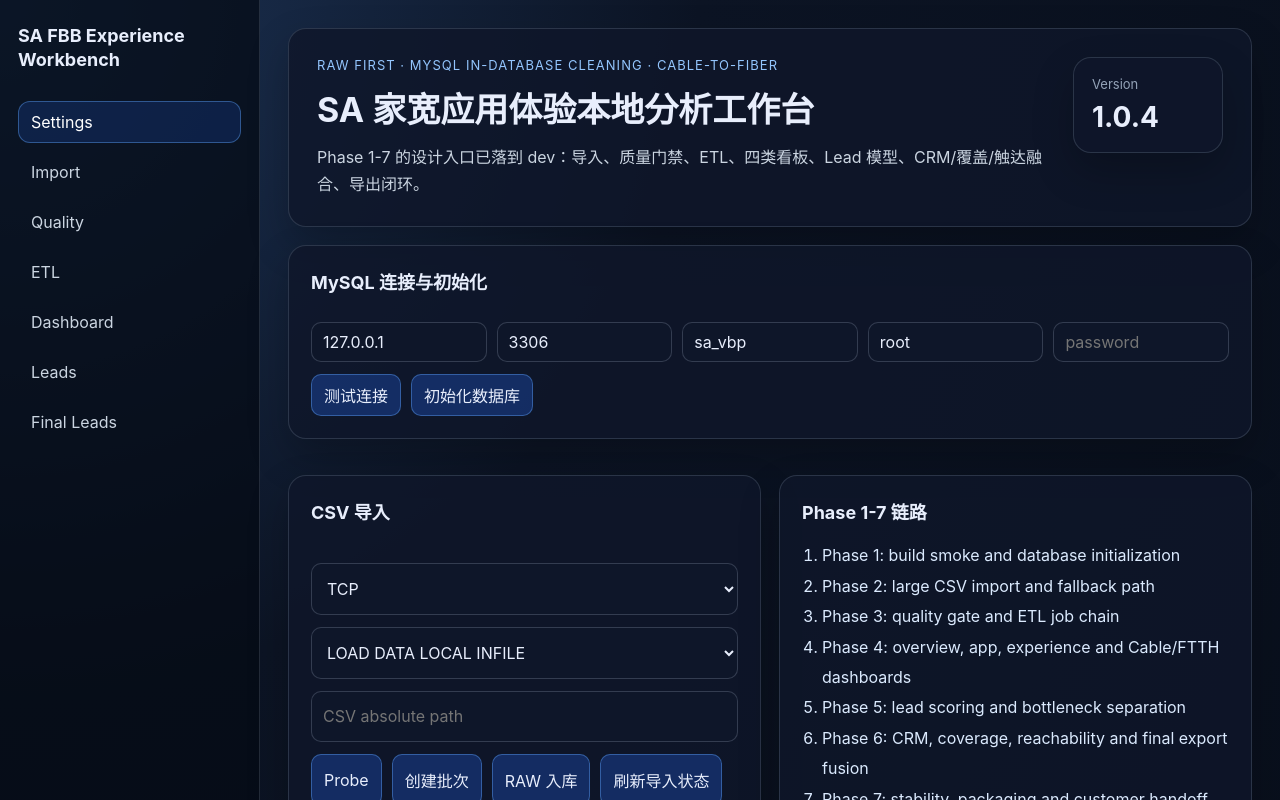
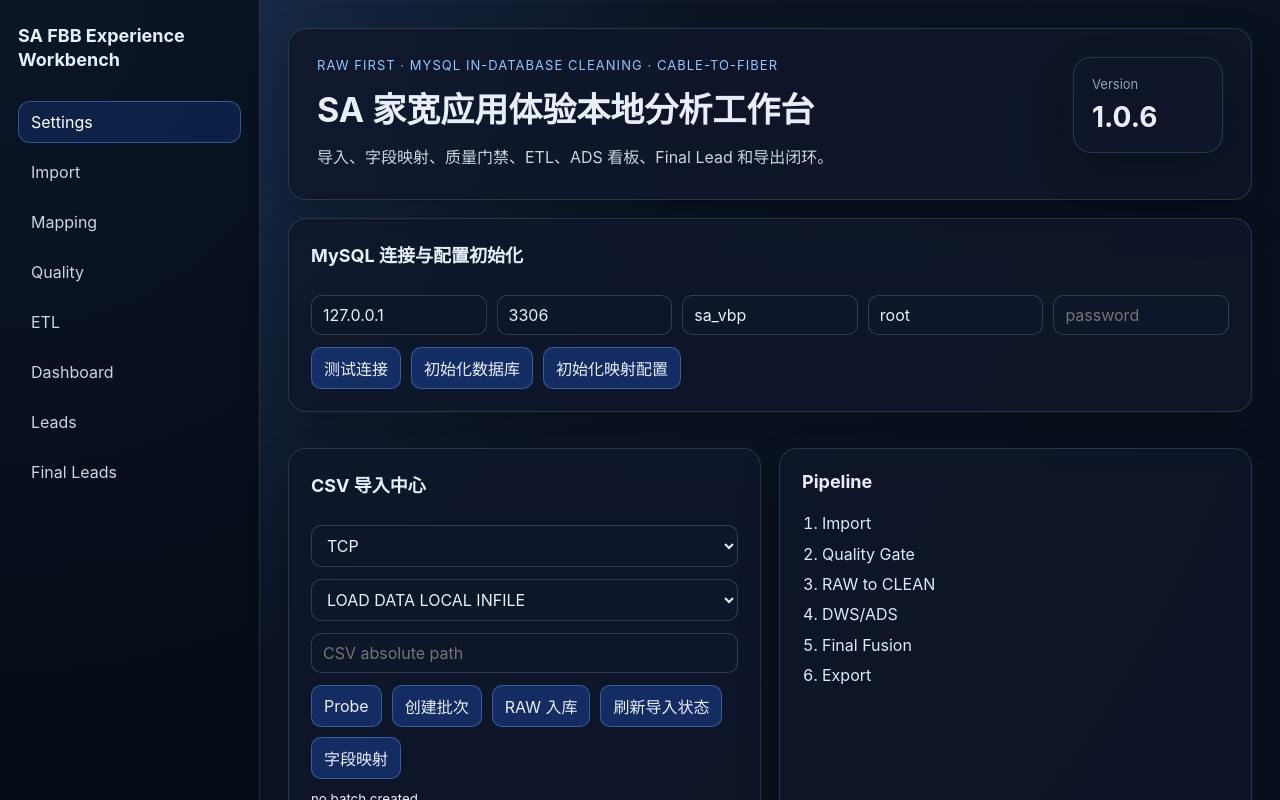
Before and after one commit to zhou-yang-personal/sa-fbb-experience-workbench, a React (Vite) app: page / in a window 1280 px wide. Shown: the top 800 px of the page. Built offline with nearby package versions, Linux system fonts and the light colour scheme.

Commit message:
refactor: mount modular workbench app

```diff
--- a/src/main.tsx
+++ b/src/main.tsx
@@ -1,10 +1,10 @@
 import React from 'react';
 import ReactDOM from 'react-dom/client';
-import App from './App';
+import { WorkbenchApp } from './features/workbench/WorkbenchApp';
 import './styles.css';
 
 ReactDOM.createRoot(document.getElementById('root') as HTMLElement).render(
   <React.StrictMode>
-    <App />
+    <WorkbenchApp />
   </React.StrictMode>,
 );
```
